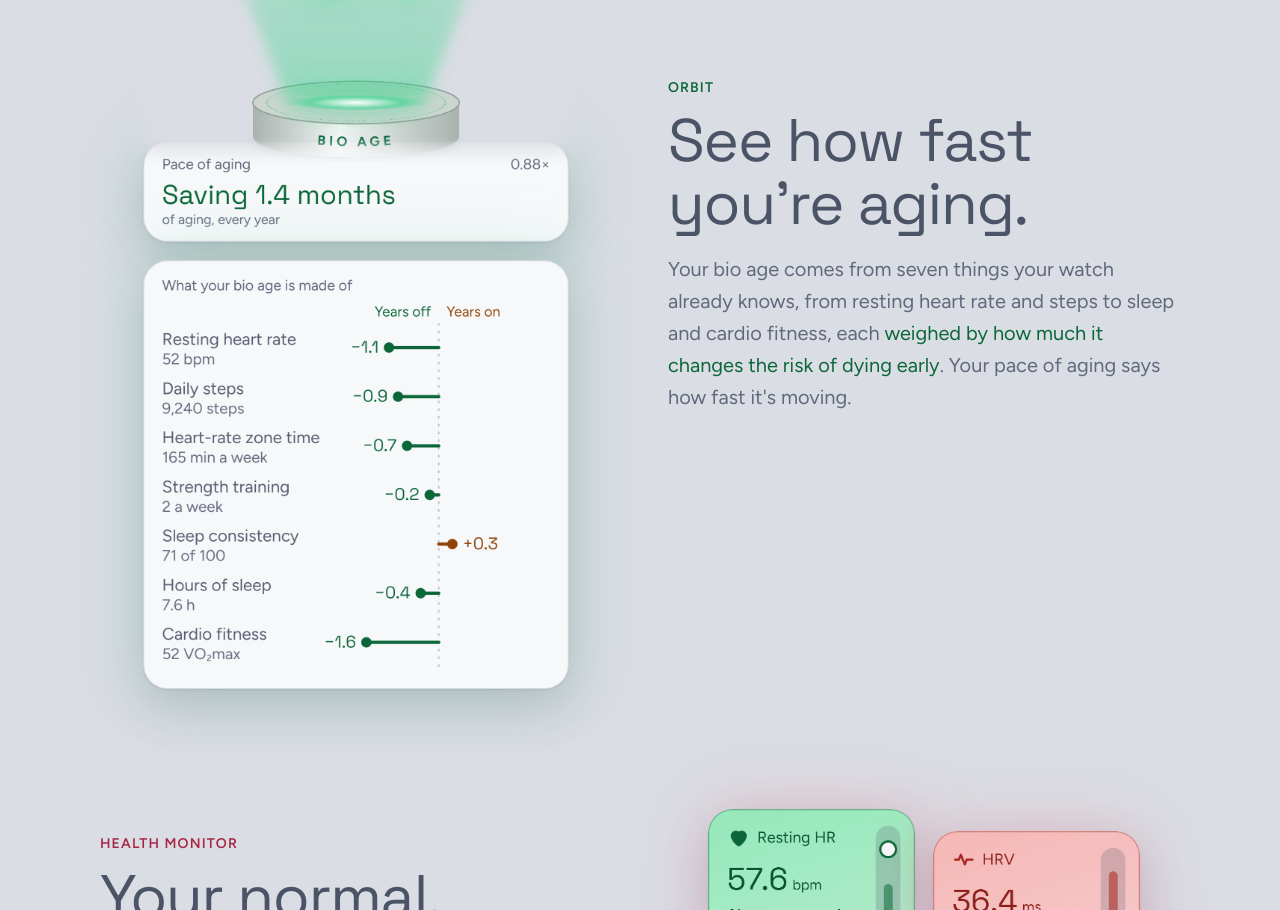
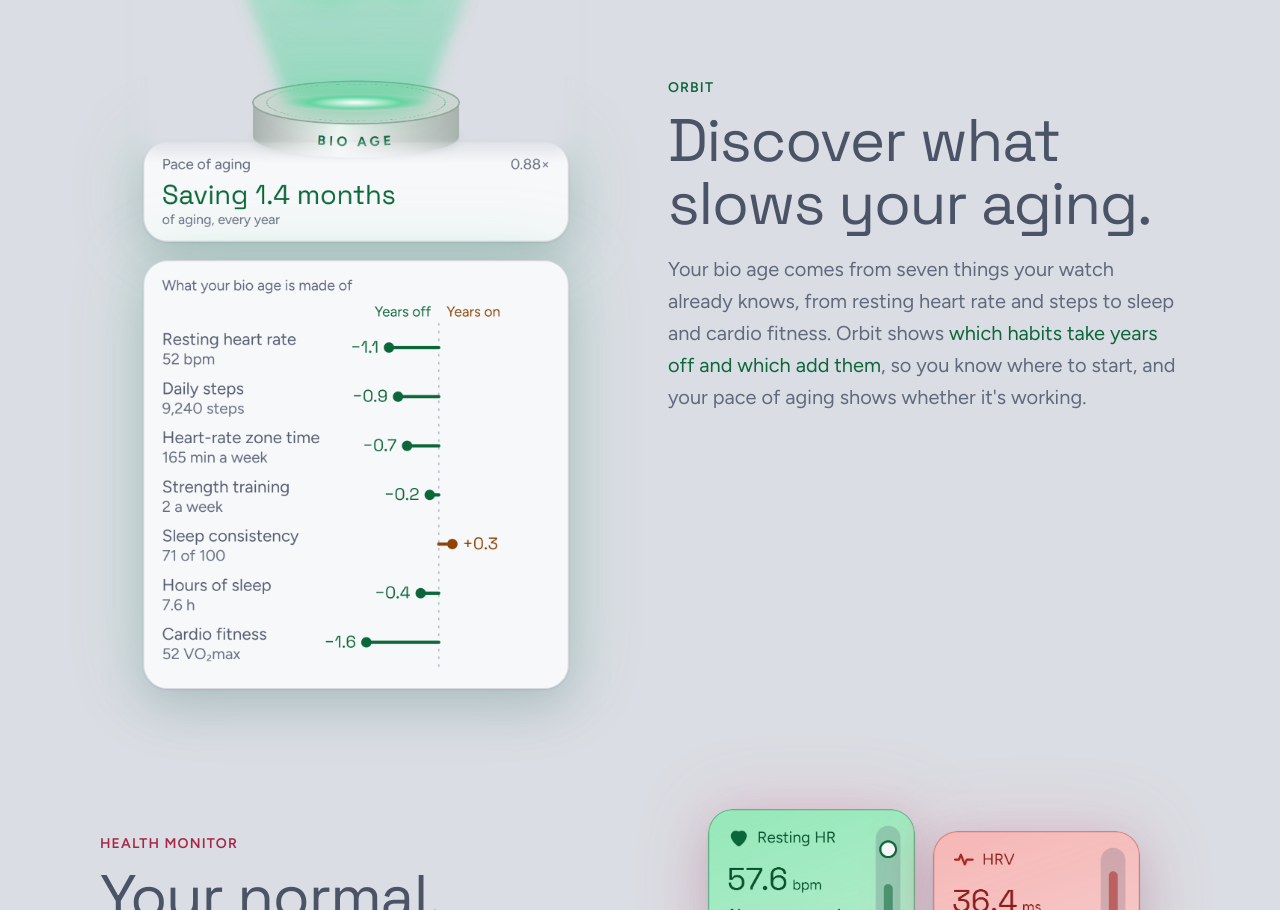
Before and after one commit to AndrlmMass/eon-site, a plain HTML site: page index.html in a window 1280 px wide. Shown: the part 4596-5506 px from the top of the page. Drawn offline with Linux system fonts and the light colour scheme.

Commit message:
Orbit: Discover what slows your aging, and which habits take years off or add them
Co-Authored-By: Claude Opus 5.5 <noreply@anthropic.com>

```diff
--- a/index.html
+++ b/index.html
@@ -168,11 +168,11 @@
         <div class="wrap split flip">
           <div class="head rise">
             <span class="kicker">Orbit</span>
-            <h2>See how fast you're aging.</h2>
+            <h2>Discover what slows your aging.</h2>
             <p>
               Your bio age comes from seven things your watch already knows, from resting heart rate and steps to
-              sleep and cardio fitness, each <em>weighed by how much it changes the risk of dying early</em>. Your
-              pace of aging says how fast it's moving.
+              sleep and cardio fitness. Orbit shows <em>which habits take years off and which add them</em>, so you
+              know where to start, and your pace of aging shows whether it's working.
             </p>
           </div>
           <div class="collage orbit-collage rise">
```
